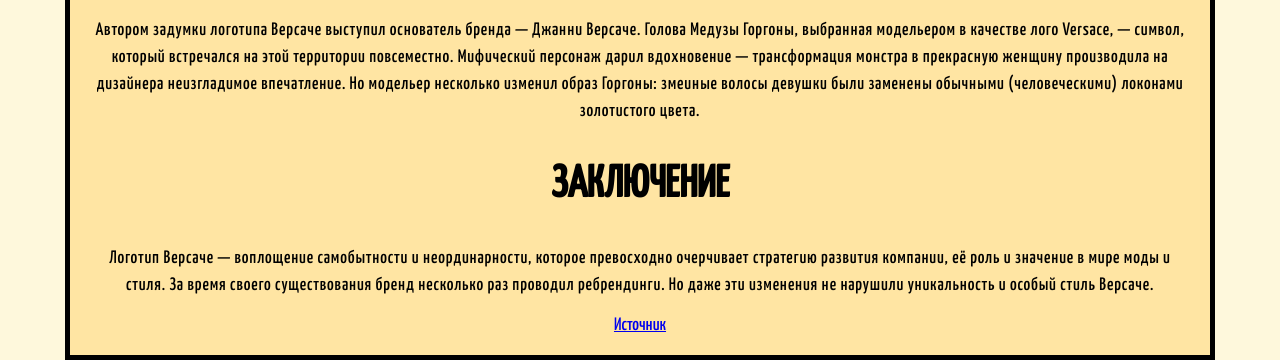
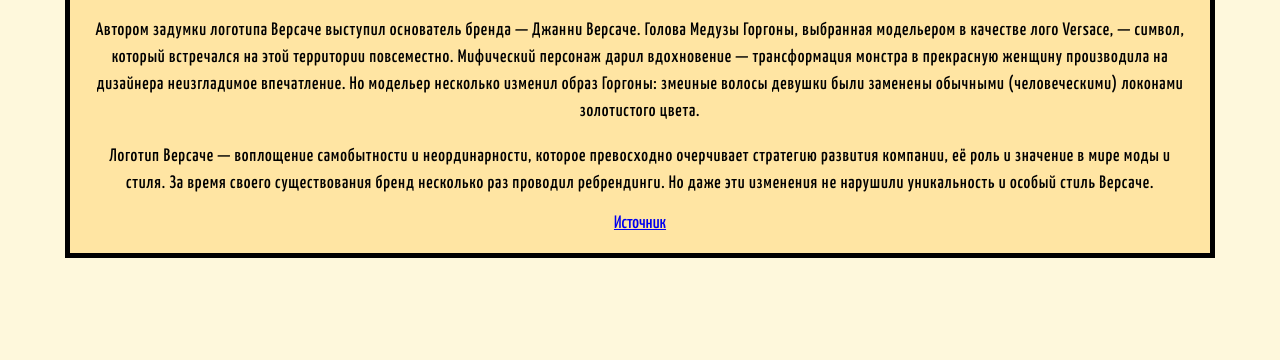
Before and after one commit to VELJAN044/veljansite, a plain HTML site: page index.html in a window 1280 px wide. Shown: the part 658-1018 px from the top of the page. After the commit the page ends 916 px from the top, so only its background shows below. Drawn offline with Linux system fonts and the light colour scheme.

Commit message:
Update index.html

```diff
--- a/index.html
+++ b/index.html
@@ -18,7 +18,6 @@
         <p>В 1991 году бренд Versace открыл свой первый бутик за пределами Италии. Первый европейский бутик появился не в Париже или Лондоне, а в Глазго, Шотландия.</p>
       <h2>СОЗДАТЕЛЬ ЛОГОТИПА</h2>
         <p>Автором задумки логотипа Версаче выступил основатель бренда — Джанни Версаче. Голова Медузы Горгоны, выбранная модельером в качестве лого Versace, — символ, который встречался на этой территории повсеместно. Мифический персонаж дарил вдохновение — трансформация монстра в прекрасную женщину производила на дизайнера неизгладимое впечатление. Но модельер несколько изменил образ Горгоны: змеиные волосы девушки были заменены обычными (человеческими) локонами золотистого цвета.</p>
-      <h2>ЗАКЛЮЧЕНИЕ</h2>
         <p>Логотип Версаче — воплощение самобытности и неординарности, которое превосходно очерчивает стратегию развития компании, её роль и значение в мире моды и стиля. За время своего существования бренд несколько раз проводил ребрендинги. Но даже эти изменения не нарушили уникальность и особый стиль Версаче.</p>
         <a class="reference" href="https://turbologo.ru/blog/logo-versace/#lwptoc">Источник</a>
       </body>
```
